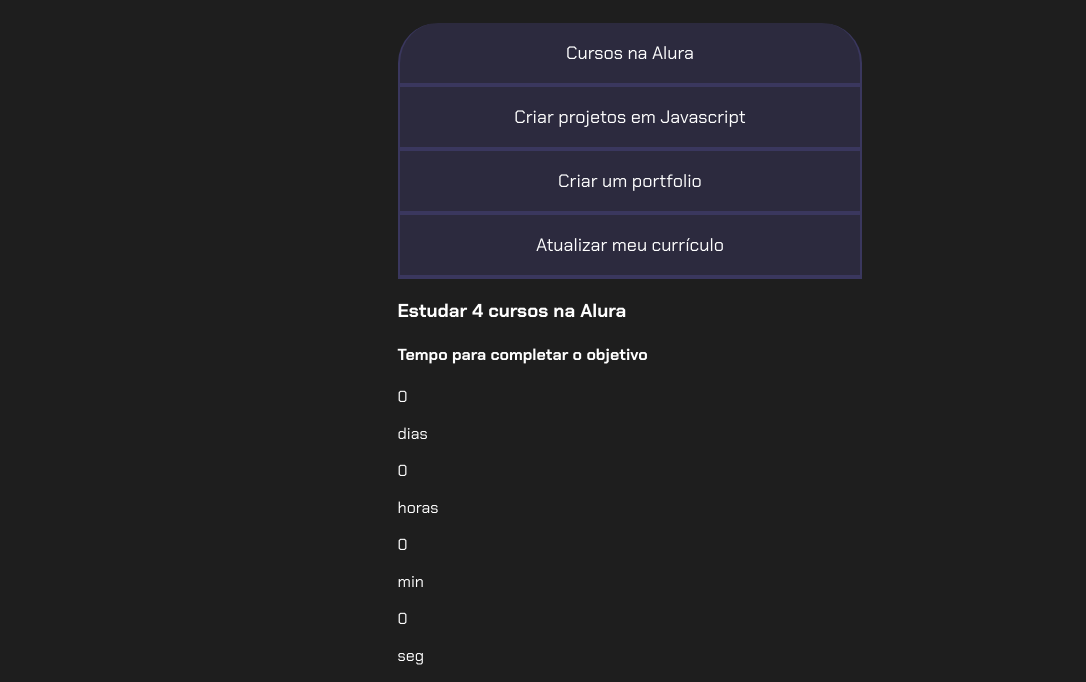
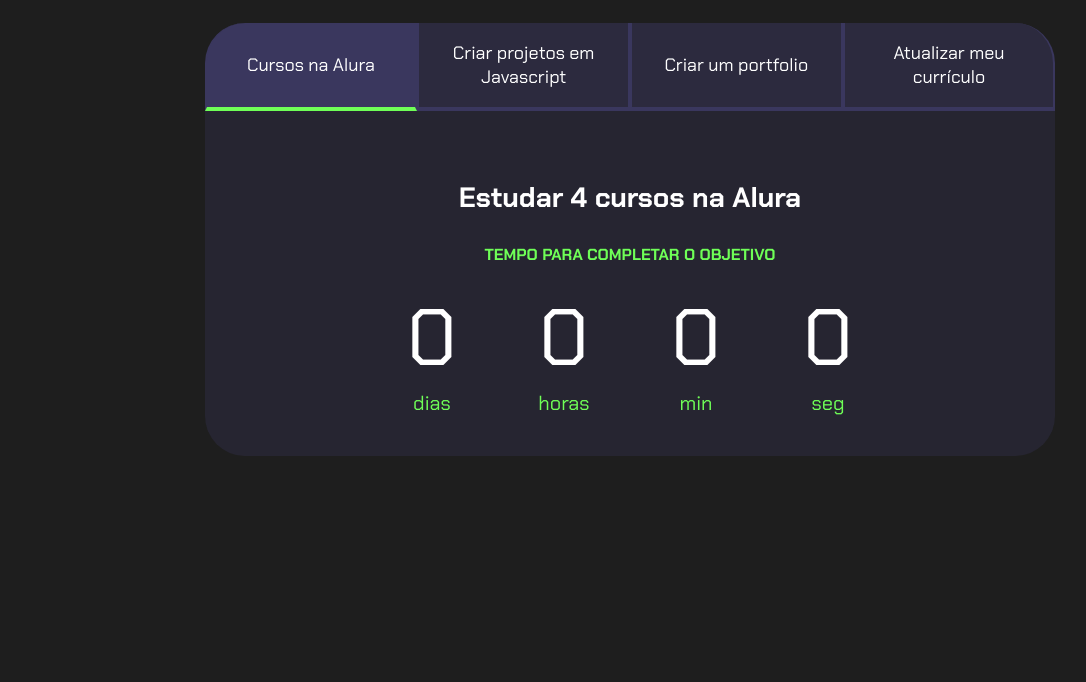
Before and after one commit to pedro005857/projetodevida, a plain HTML site: page index.html in a window 1280 px wide. Shown: the part 80-762 px from the top of the page, without its empty margins (10-1096 px from the left). Drawn offline with Linux system fonts and the light colour scheme.

Commit message:
Update style.css

```diff
--- a/style.css
+++ b/style.css
@@ -36,8 +36,9 @@
     color: var(--verde);
 }
 
+
 .botao {
-    font-family: "Chakra Petch", sans-serif;
+    font-family: 'Chakra Petch', sans-serif;
     background-color: var(--botao-inativo);
     color: var(--branco);
     display: flex;
@@ -59,3 +60,72 @@
 .botoes {
     display: block;
 }
+
+.botao.ativo {
+    background-color: var(--botao-ativo);
+    border-bottom: 4px solid var(--verde);
+}
+
+.abas-textos {
+    background-color: var(--texto-fundo);
+    padding: 40px;
+    border-radius: 0 0 40px 40px;
+}
+
+.aba-conteudo.ativo {
+    display: block;
+}
+
+.aba-conteudo {
+    display: none;
+}
+
+.aba-conteudo-titulo-principal {
+    font-size: 28px;
+    text-align: center;
+}
+
+.aba-conteudo-titulo-secundario {
+    text-align: center;
+    color: var(--verde);
+    text-transform: uppercase;
+}
+
+.contador {
+    display: flex;
+    justify-content: center;
+    flex-wrap: wrap;
+}
+
+.contador-digito {
+    padding: 0 16px;
+    text-align: center;
+    min-width: 100px;
+}
+
+.contador-digito-numero {
+    font-size: 80px;
+    margin: 0;
+
+}
+
+.contador-digito-texto {
+    color: var(--verde);
+    font-size: 20px;
+    margin: 0;
+
+}
+
+@media screen and (min-width: 768px) {
+    .botoes {
+        display: flex;
+    }
+
+    .botao:first-child {
+        border-radius: 40px 0 0 0;
+    }
+
+    .botao:last-child {
+        border-radius: 0 40px 0 0;
+    }
+}
```
